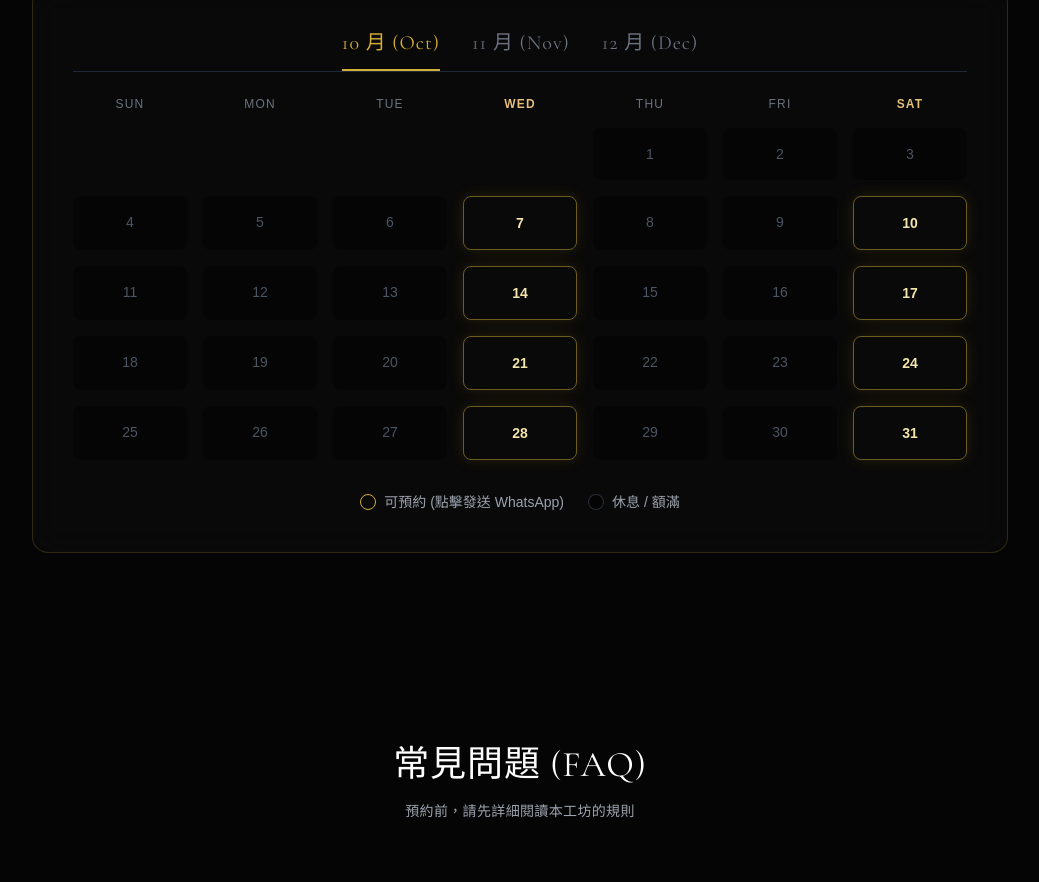
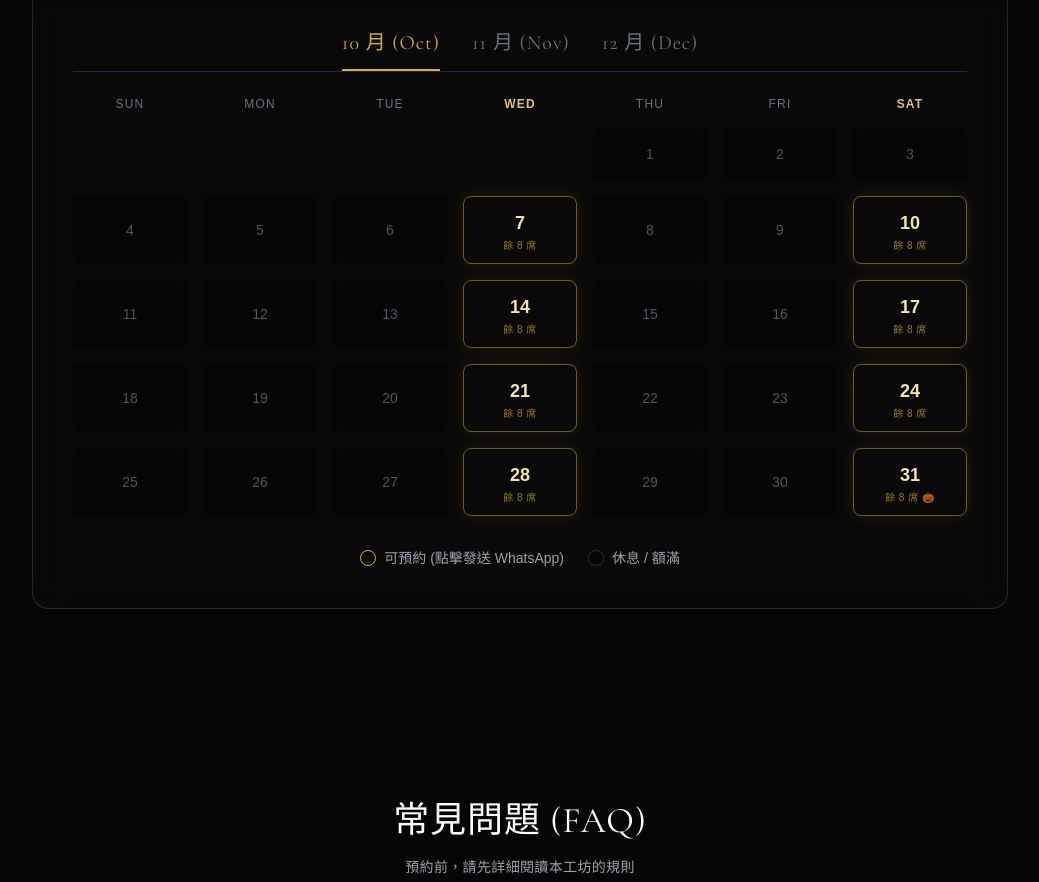
Before and after one commit to raku-code1216/Yoclock-cocktail-workshop, a plain HTML site: page index.html in a window 1280 px wide. Shown: the part 3318-4200 px from the top of the page, without its empty margins (120-1159 px from the left). Drawn offline with nearby package versions, Linux system fonts and the light colour scheme.

Commit message:
Enhance booking section with dynamic buttons
Added buttons for booking with available seats for specific dates in October and November.

```diff
--- a/index.html
+++ b/index.html
@@ -272,37 +272,76 @@
                         </div>
                         <div class="grid grid-cols-7 gap-1 md:gap-4 text-center text-sm">
                             <div></div><div></div><div></div><div></div>
-                            <div class="p-2 md:p-4 rounded-lg text-gray-600 bg-black/40">1</div>
-                            <div class="p-2 md:p-4 rounded-lg text-gray-600 bg-black/40">2</div>
-                            <div class="p-2 md:p-4 rounded-lg text-gray-600 bg-black/40">3</div>
-                            <div class="p-2 md:p-4 rounded-lg text-gray-600 bg-black/40">4</div>
-                            <div class="p-2 md:p-4 rounded-lg text-gray-600 bg-black/40">5</div>
-                            <div class="p-2 md:p-4 rounded-lg text-gray-600 bg-black/40">6</div>
-                            <button onclick="openWhatsAppBooking('10月7日 (三)', '20:00 (平日夜間)')" class="p-2 md:p-4 rounded-lg border border-gold-500/50 bg-gold-900/20 text-gold-300 font-bold hover:bg-gold-600 hover:text-white hover:scale-105 transition-all shadow-[0_0_15px_rgba(212,175,55,0.15)]">7</button>
-                            <div class="p-2 md:p-4 rounded-lg text-gray-600 bg-black/40">8</div>
-                            <div class="p-2 md:p-4 rounded-lg text-gray-600 bg-black/40">9</div>
-                            <button onclick="openWhatsAppBooking('10月10日 (六)', '20:30 (週末微醺)')" class="p-2 md:p-4 rounded-lg border border-gold-500/50 bg-gold-900/20 text-gold-300 font-bold hover:bg-gold-600 hover:text-white hover:scale-105 transition-all shadow-[0_0_15px_rgba(212,175,55,0.15)]">10</button>
-                            <div class="p-2 md:p-4 rounded-lg text-gray-600 bg-black/40">11</div>
-                            <div class="p-2 md:p-4 rounded-lg text-gray-600 bg-black/40">12</div>
-                            <div class="p-2 md:p-4 rounded-lg text-gray-600 bg-black/40">13</div>
-                            <button onclick="openWhatsAppBooking('10月14日 (三)', '20:00 (平日夜間)')" class="p-2 md:p-4 rounded-lg border border-gold-500/50 bg-gold-900/20 text-gold-300 font-bold hover:bg-gold-600 hover:text-white hover:scale-105 transition-all shadow-[0_0_15px_rgba(212,175,55,0.15)]">14</button>
-                            <div class="p-2 md:p-4 rounded-lg text-gray-600 bg-black/40">15</div>
-                            <div class="p-2 md:p-4 rounded-lg text-gray-600 bg-black/40">16</div>
-                            <button onclick="openWhatsAppBooking('10月17日 (六)', '20:30 (週末微醺)')" class="p-2 md:p-4 rounded-lg border border-gold-500/50 bg-gold-900/20 text-gold-300 font-bold hover:bg-gold-600 hover:text-white hover:scale-105 transition-all shadow-[0_0_15px_rgba(212,175,55,0.15)]">17</button>
-                            <div class="p-2 md:p-4 rounded-lg text-gray-600 bg-black/40">18</div>
-                            <div class="p-2 md:p-4 rounded-lg text-gray-600 bg-black/40">19</div>
-                            <div class="p-2 md:p-4 rounded-lg text-gray-600 bg-black/40">20</div>
-                            <button onclick="openWhatsAppBooking('10月21日 (三)', '20:00 (平日夜間)')" class="p-2 md:p-4 rounded-lg border border-gold-500/50 bg-gold-900/20 text-gold-300 font-bold hover:bg-gold-600 hover:text-white hover:scale-105 transition-all shadow-[0_0_15px_rgba(212,175,55,0.15)]">21</button>
-                            <div class="p-2 md:p-4 rounded-lg text-gray-600 bg-black/40">22</div>
-                            <div class="p-2 md:p-4 rounded-lg text-gray-600 bg-black/40">23</div>
-                            <button onclick="openWhatsAppBooking('10月24日 (六)', '20:30 (週末微醺)')" class="p-2 md:p-4 rounded-lg border border-gold-500/50 bg-gold-900/20 text-gold-300 font-bold hover:bg-gold-600 hover:text-white hover:scale-105 transition-all shadow-[0_0_15px_rgba(212,175,55,0.15)]">24</button>
-                            <div class="p-2 md:p-4 rounded-lg text-gray-600 bg-black/40">25</div>
-                            <div class="p-2 md:p-4 rounded-lg text-gray-600 bg-black/40">26</div>
-                            <div class="p-2 md:p-4 rounded-lg text-gray-600 bg-black/40">27</div>
-                            <button onclick="openWhatsAppBooking('10月28日 (三)', '20:00 (平日夜間)')" class="p-2 md:p-4 rounded-lg border border-gold-500/50 bg-gold-900/20 text-gold-300 font-bold hover:bg-gold-600 hover:text-white hover:scale-105 transition-all shadow-[0_0_15px_rgba(212,175,55,0.15)]">28</button>
-                            <div class="p-2 md:p-4 rounded-lg text-gray-600 bg-black/40">29</div>
-                            <div class="p-2 md:p-4 rounded-lg text-gray-600 bg-black/40">30</div>
-                            <button onclick="openWhatsAppBooking('10月31日 (六)', '20:30 (週末微醺)')" class="p-2 md:p-4 rounded-lg border border-gold-500/50 bg-gold-900/20 text-gold-300 font-bold hover:bg-gold-600 hover:text-white hover:scale-105 transition-all shadow-[0_0_15px_rgba(212,175,55,0.15)]">31</button>
+                            <div class="p-2 md:p-4 rounded-lg text-gray-600 bg-black/40 flex items-center justify-center">1</div>
+                            <div class="p-2 md:p-4 rounded-lg text-gray-600 bg-black/40 flex items-center justify-center">2</div>
+                            <div class="p-2 md:p-4 rounded-lg text-gray-600 bg-black/40 flex items-center justify-center">3</div>
+                            <div class="p-2 md:p-4 rounded-lg text-gray-600 bg-black/40 flex items-center justify-center">4</div>
+                            <div class="p-2 md:p-4 rounded-lg text-gray-600 bg-black/40 flex items-center justify-center">5</div>
+                            <div class="p-2 md:p-4 rounded-lg text-gray-600 bg-black/40 flex items-center justify-center">6</div>
+
+                            <button onclick="openWhatsAppBooking('10月7日 (三)', '20:00 (平日夜間)')" class="relative p-1 py-2 md:p-3 rounded-lg border border-gold-500/50 bg-gold-900/20 text-gold-300 hover:bg-gold-600 hover:text-white hover:scale-105 transition-all shadow-[0_0_15px_rgba(212,175,55,0.15)] flex flex-col items-center justify-center group">
+                                <span class="font-bold text-sm md:text-lg leading-none mb-1">7</span>
+                                <span class="text-[8px] md:text-[10px] whitespace-nowrap text-gold-500/70 group-hover:text-white font-medium tracking-wider leading-none">餘 8 席</span>
+                            </button>
+
+                            <div class="p-2 md:p-4 rounded-lg text-gray-600 bg-black/40 flex items-center justify-center">8</div>
+                            <div class="p-2 md:p-4 rounded-lg text-gray-600 bg-black/40 flex items-center justify-center">9</div>
+
+                            <button onclick="openWhatsAppBooking('10月10日 (六)', '20:30 (週末微醺)')" class="relative p-1 py-2 md:p-3 rounded-lg border border-gold-500/50 bg-gold-900/20 text-gold-300 hover:bg-gold-600 hover:text-white hover:scale-105 transition-all shadow-[0_0_15px_rgba(212,175,55,0.15)] flex flex-col items-center justify-center group">
+                                <span class="font-bold text-sm md:text-lg leading-none mb-1">10</span>
+                                <span class="text-[8px] md:text-[10px] whitespace-nowrap text-gold-500/70 group-hover:text-white font-medium tracking-wider leading-none">餘 8 席</span>
+                            </button>
+
+                            <div class="p-2 md:p-4 rounded-lg text-gray-600 bg-black/40 flex items-center justify-center">11</div>
+                            <div class="p-2 md:p-4 rounded-lg text-gray-600 bg-black/40 flex items-center justify-center">12</div>
+                            <div class="p-2 md:p-4 rounded-lg text-gray-600 bg-black/40 flex items-center justify-center">13</div>
+
+                            <button onclick="openWhatsAppBooking('10月14日 (三)', '20:00 (平日夜間)')" class="relative p-1 py-2 md:p-3 rounded-lg border border-gold-500/50 bg-gold-900/20 text-gold-300 hover:bg-gold-600 hover:text-white hover:scale-105 transition-all shadow-[0_0_15px_rgba(212,175,55,0.15)] flex flex-col items-center justify-center group">
+                                <span class="font-bold text-sm md:text-lg leading-none mb-1">14</span>
+                                <span class="text-[8px] md:text-[10px] whitespace-nowrap text-gold-500/70 group-hover:text-white font-medium tracking-wider leading-none">餘 8 席</span>
+                            </button>
+
+                            <div class="p-2 md:p-4 rounded-lg text-gray-600 bg-black/40 flex items-center justify-center">15</div>
+                            <div class="p-2 md:p-4 rounded-lg text-gray-600 bg-black/40 flex items-center justify-center">16</div>
+
+                            <button onclick="openWhatsAppBooking('10月17日 (六)', '20:30 (週末微醺)')" class="relative p-1 py-2 md:p-3 rounded-lg border border-gold-500/50 bg-gold-900/20 text-gold-300 hover:bg-gold-600 hover:text-white hover:scale-105 transition-all shadow-[0_0_15px_rgba(212,175,55,0.15)] flex flex-col items-center justify-center group">
+                                <span class="font-bold text-sm md:text-lg leading-none mb-1">17</span>
+                                <span class="text-[8px] md:text-[10px] whitespace-nowrap text-gold-500/70 group-hover:text-white font-medium tracking-wider leading-none">餘 8 席</span>
+                            </button>
+
+                            <div class="p-2 md:p-4 rounded-lg text-gray-600 bg-black/40 flex items-center justify-center">18</div>
+                            <div class="p-2 md:p-4 rounded-lg text-gray-600 bg-black/40 flex items-center justify-center">19</div>
+                            <div class="p-2 md:p-4 rounded-lg text-gray-600 bg-black/40 flex items-center justify-center">20</div>
+
+                            <button onclick="openWhatsAppBooking('10月21日 (三)', '20:00 (平日夜間)')" class="relative p-1 py-2 md:p-3 rounded-lg border border-gold-500/50 bg-gold-900/20 text-gold-300 hover:bg-gold-600 hover:text-white hover:scale-105 transition-all shadow-[0_0_15px_rgba(212,175,55,0.15)] flex flex-col items-center justify-center group">
+                                <span class="font-bold text-sm md:text-lg leading-none mb-1">21</span>
+                                <span class="text-[8px] md:text-[10px] whitespace-nowrap text-gold-500/70 group-hover:text-white font-medium tracking-wider leading-none">餘 8 席</span>
+                            </button>
+
+                            <div class="p-2 md:p-4 rounded-lg text-gray-600 bg-black/40 flex items-center justify-center">22</div>
+                            <div class="p-2 md:p-4 rounded-lg text-gray-600 bg-black/40 flex items-center justify-center">23</div>
+
+                            <button onclick="openWhatsAppBooking('10月24日 (六)', '20:30 (週末微醺)')" class="relative p-1 py-2 md:p-3 rounded-lg border border-gold-500/50 bg-gold-900/20 text-gold-300 hover:bg-gold-600 hover:text-white hover:scale-105 transition-all shadow-[0_0_15px_rgba(212,175,55,0.15)] flex flex-col items-center justify-center group">
+                                <span class="font-bold text-sm md:text-lg leading-none mb-1">24</span>
+                                <span class="text-[8px] md:text-[10px] whitespace-nowrap text-gold-500/70 group-hover:text-white font-medium tracking-wider leading-none">餘 8 席</span>
+                            </button>
+
+                            <div class="p-2 md:p-4 rounded-lg text-gray-600 bg-black/40 flex items-center justify-center">25</div>
+                            <div class="p-2 md:p-4 rounded-lg text-gray-600 bg-black/40 flex items-center justify-center">26</div>
+                            <div class="p-2 md:p-4 rounded-lg text-gray-600 bg-black/40 flex items-center justify-center">27</div>
+
+                            <button onclick="openWhatsAppBooking('10月28日 (三)', '20:00 (平日夜間)')" class="relative p-1 py-2 md:p-3 rounded-lg border border-gold-500/50 bg-gold-900/20 text-gold-300 hover:bg-gold-600 hover:text-white hover:scale-105 transition-all shadow-[0_0_15px_rgba(212,175,55,0.15)] flex flex-col items-center justify-center group">
+                                <span class="font-bold text-sm md:text-lg leading-none mb-1">28</span>
+                                <span class="text-[8px] md:text-[10px] whitespace-nowrap text-gold-500/70 group-hover:text-white font-medium tracking-wider leading-none">餘 8 席</span>
+                            </button>
+
+                            <div class="p-2 md:p-4 rounded-lg text-gray-600 bg-black/40 flex items-center justify-center">29</div>
+                            <div class="p-2 md:p-4 rounded-lg text-gray-600 bg-black/40 flex items-center justify-center">30</div>
+
+                            <button onclick="openWhatsAppBooking('10月31日 (六)', '20:30 (週末微醺)')" class="relative p-1 py-2 md:p-3 rounded-lg border border-gold-500/50 bg-gold-900/20 text-gold-300 hover:bg-gold-600 hover:text-white hover:scale-105 transition-all shadow-[0_0_15px_rgba(212,175,55,0.15)] flex flex-col items-center justify-center group">
+                                <span class="font-bold text-sm md:text-lg leading-none mb-1">31</span>
+                                <span class="text-[8px] md:text-[10px] whitespace-nowrap text-gold-500/70 group-hover:text-white font-medium tracking-wider leading-none">餘 8 席 🎃</span>
+                            </button>
                         </div>
                     </div>
 
```
